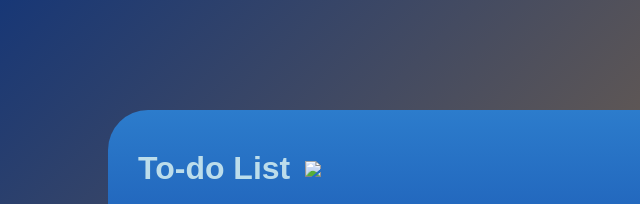
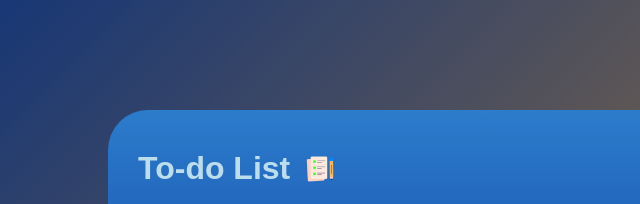
Before and after one commit to aman67032/To-Do-list, a plain HTML site: page index.html in a window 1280 px wide. Shown: the top 204 px of the page, 28-668 px from the left. Drawn offline with nearby package versions, Linux system fonts and the light colour scheme.

Commit message:
Update index.html

```diff
--- a/index.html
+++ b/index.html
@@ -9,7 +9,7 @@
 <div class="container">
     <div class="todo-app">
         <h1>
-            To-do List<img src="image/icon.png ">
+            To-do List<img src="icon.png ">
         </h1>
 
 
```
